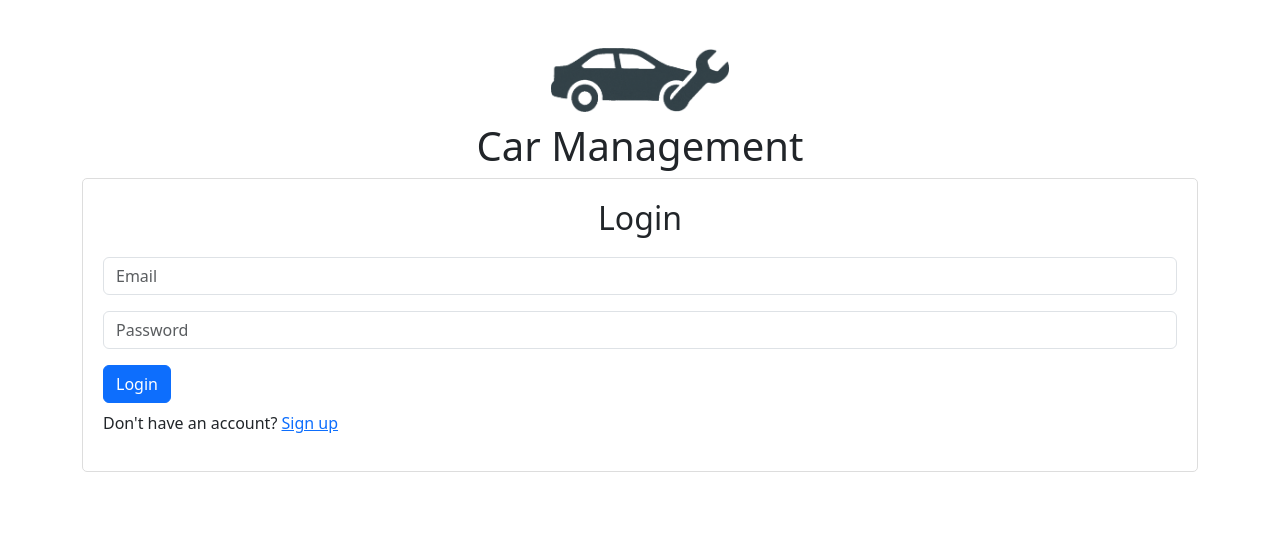
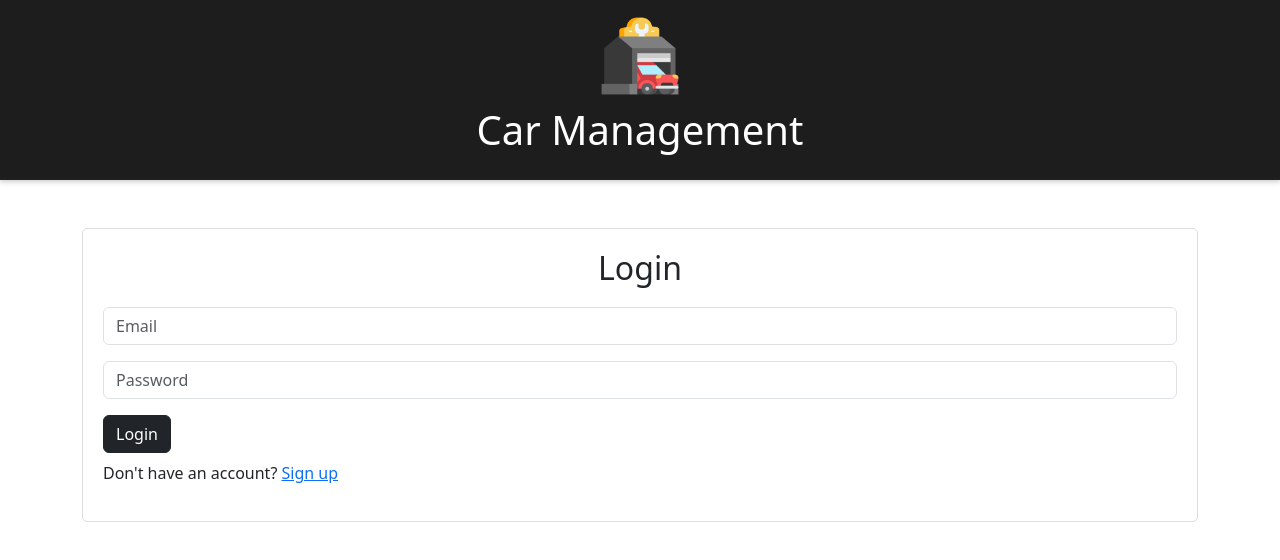
Before and after one commit to duartebranco/Car-Management, a plain HTML site: page auth.html in a window 1280 px wide. Drawn offline with nearby package versions, Linux system fonts and the light colour scheme.

Commit message:
crucial improvements

```diff
--- a/auth.html
+++ b/auth.html
@@ -23,11 +23,15 @@
     </style>
 </head>
 <body>
+    <div class="container-fluid py-3" style="background-color: #1d1d1d; border-bottom: 2px solid #202020;
+    box-shadow: 0 2px 5px rgba(0, 0, 0, 0.2);">
+        <div class="text-center">
+            <img src="images/logo2.png" alt="Logo" style="height:80px; margin-bottom: 10px;">
+            <h1 style="color: #ffffff;">Car Management</h1>
+        </div>
+    </div>
     <div class="container py-5">
-        <div class="text-center">
-            <img src="images/logo.png" alt="Logo" style="height:64px; margin-bottom: 10px;">
-            <h1>Car Management</h1>
-        </div>
+
         <div class="form-container">
             <form id="login-form" class="needs-validation" novalidate>
                 <h2>Login</h2>
@@ -43,7 +47,7 @@
                     Password must be at least 6 characters.
                   </div>
                 </div>
-                <button type="submit" class="btn btn-primary" id="login-btn">Login</button>
+                <button type="submit" class="btn btn-dark" id="login-btn">Login</button>
                 <p class="mt-2">Don't have an account? <a href="#" id="show-signup">Sign up</a></p>
             </form>
 
--- a/js/garage.js
+++ b/js/garage.js
@@ -123,7 +123,7 @@ $("#closePopup").on("click", () => $("#popupMessage").fadeOut());
       const $row = $("#garageRow").empty();
 
       if (uniqueDocs.length === 0) {
-        $row.html('<div class="col-12 text-center my-4"><p>No vehicles in your garage yet</p><a href="addcar.html" class="btn btn-primary">Add Your First Vehicle</a></div>');
+        $row.html('<div class="col-12 text-center my-4"><p>No vehicles in your garage yet</p><a href="addcar.html" class="btn btn-dark">Add Your First Vehicle</a></div>');
         return;
       }
 
```
